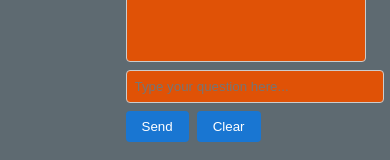
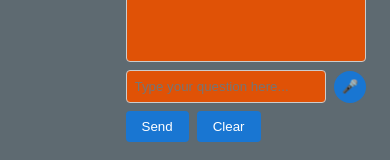
Before and after one commit to mikerobinsonshow/BriansBrains, a React (Vite) app in the folder frontend/: page / in a window 390 px wide. Shown: the part 284-444 px from the top of the page. Built offline with nearby package versions, Linux system fonts and the light colour scheme.

Commit message:
Add speech recognition microphone

```diff
--- a/frontend/src/App.css
+++ b/frontend/src/App.css
@@ -53,6 +53,33 @@ body {
 .input-area {
   display: flex;
   flex-direction: column;
+}
+
+.input-row {
+  display: flex;
+  align-items: center;
+}
+
+.input-row input {
+  flex: 1;
+}
+
+.mic-button {
+  margin-left: 0.5rem;
+  width: 32px;
+  height: 32px;
+  border: none;
+  border-radius: 50%;
+  background-color: #1976d2;
+  color: #fff;
+  cursor: pointer;
+  display: flex;
+  align-items: center;
+  justify-content: center;
+}
+
+.mic-button.listening {
+  background-color: #d32f2f;
 }
 
 .input-area input {
--- a/frontend/src/App.jsx
+++ b/frontend/src/App.jsx
@@ -8,6 +8,24 @@ export default function App() {
   const answerTimer = useRef(null)
   const questionTimer = useRef(null)
   const [questionMarks, setQuestionMarks] = useState([])
+  const [isListening, setIsListening] = useState(false)
+  const recognitionRef = useRef(null)
+
+  useEffect(() => {
+    const SpeechRecognition =
+      window.SpeechRecognition || window.webkitSpeechRecognition
+    if (SpeechRecognition) {
+      recognitionRef.current = new SpeechRecognition()
+      recognitionRef.current.onresult = (event) => {
+        const transcript = Array.from(event.results)
+          .map((r) => r[0].transcript)
+          .join('')
+        setInput((prev) => prev + transcript)
+      }
+      recognitionRef.current.onend = () => setIsListening(false)
+      recognitionRef.current.onerror = () => setIsListening(false)
+    }
+  }, [])
 
   useEffect(() => {
     return () => {
@@ -83,6 +101,17 @@ export default function App() {
     setQuestionMarks([])
   }
 
+  const toggleListening = () => {
+    if (!recognitionRef.current) return
+    if (isListening) {
+      recognitionRef.current.stop()
+      setIsListening(false)
+    } else {
+      recognitionRef.current.start()
+      setIsListening(true)
+    }
+  }
+
   const botImages = {
     idle: '/todidle.jpg',
     thinking: '/todthinking.jpg',
@@ -124,12 +153,21 @@ export default function App() {
             ))}
           </div>
           <div className="input-area">
-            <input
+            <div className="input-row">
+              <input
                 value={input}
                 onChange={(e) => setInput(e.target.value)}
                 onKeyDown={(e) => (e.key === 'Enter' ? send() : null)}
                 placeholder="Type your question here..."
-            />
+              />
+              <button
+                type="button"
+                className={`mic-button ${isListening ? 'listening' : ''}`}
+                onClick={toggleListening}
+              >
+                🎤
+              </button>
+            </div>
             <div className="buttons">
               <button onClick={send}>Send</button>
               <button onClick={clear}>Clear</button>
```
